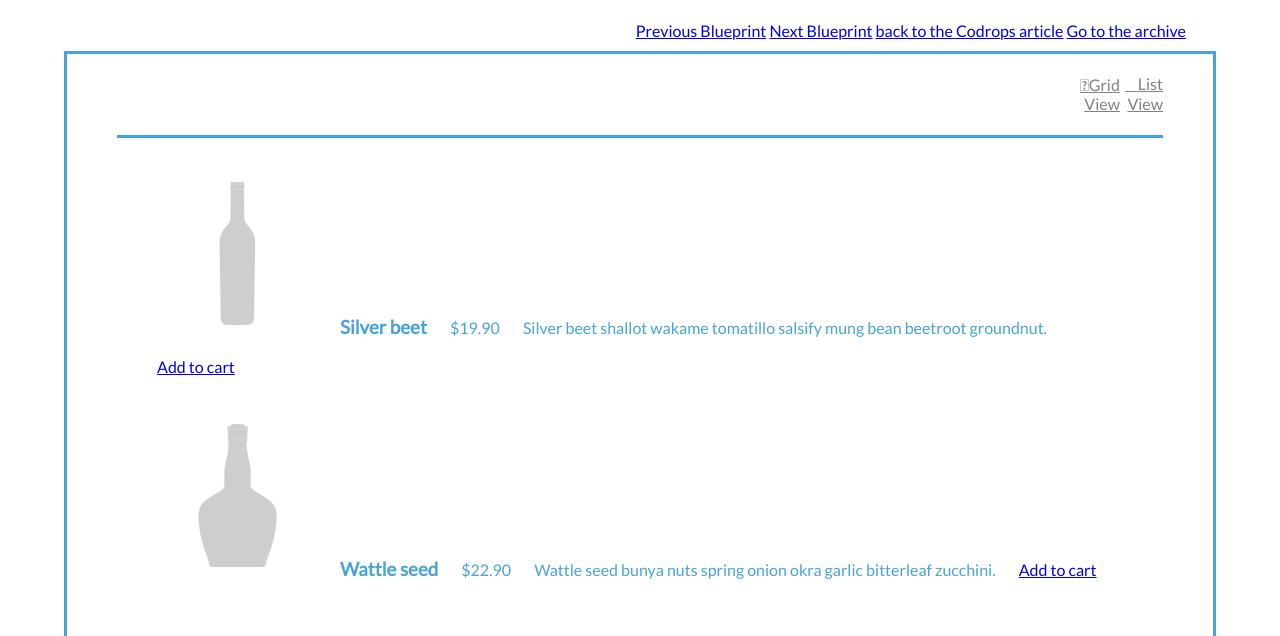
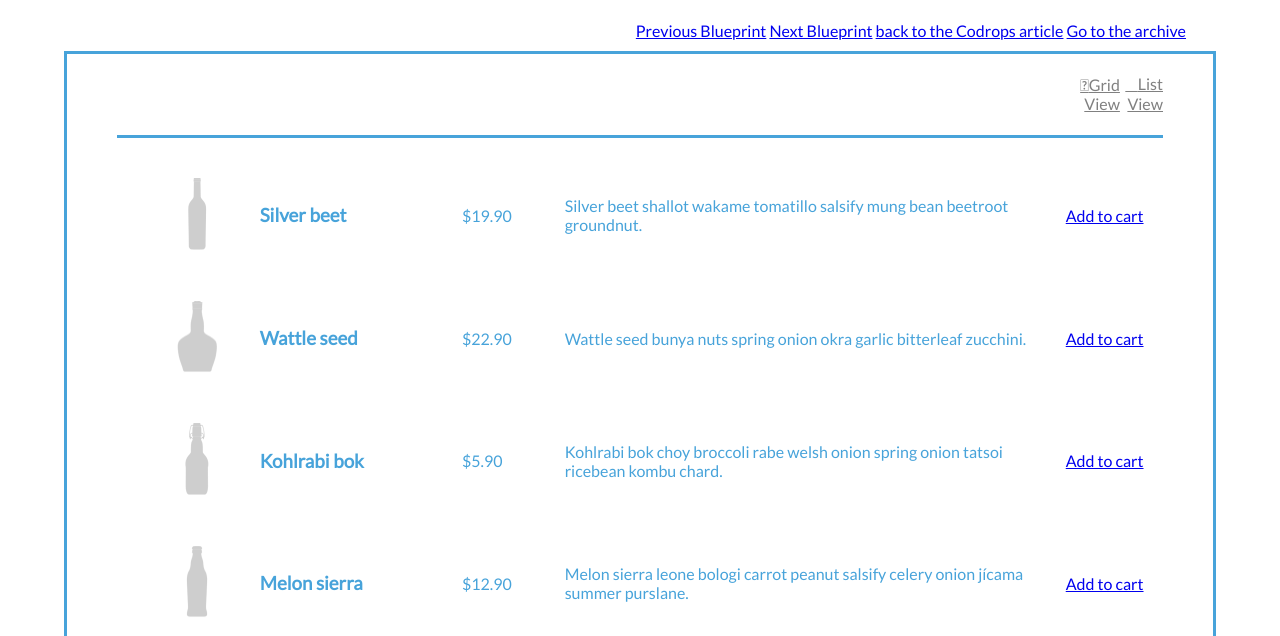
Before and after one commit to ericksonk/TIY-Assignments, a website: page ViewModeSwitch/index.html in a window 1280 px wide. Both pictures are taken after a click on the link "List View". Shown: the part 128-764 px from the top of the page. Drawn offline with Linux system fonts and the light colour scheme; files that its build step writes are made by us from their sources.

Commit message:
ViewMode- basic list view layout complete

```diff
--- a/ViewModeSwitch/css/styles.css
+++ b/ViewModeSwitch/css/styles.css
@@ -100,8 +100,7 @@ ul > li {
   margin-right: auto;
 }
 .cbp-vm-view-list li {
-  /*display: inline-block;*/
-  /*white-space: nowrap;*/
+  white-space: nowrap; /* `nowrap` prevents text from wrapping */
   /*vertical-align: middle;*/
   padding: 20px 0;
   width: 99%;
@@ -115,31 +114,42 @@ ul > li {
 }
 .cbp-vm-view-list li:last-of-type {
   padding-right: 0;
+  vertical-align: middle;
 }
-/*.cbp-vm-view-list .cbp-vm-image {
+.cbp-vm-view-list .cbp-vm-image {
   width: 10%;
+  vertical-align: middle;
   margin: 0;
+}
+.cbp-vm-image img {
+  max-width: 100%;
 }
 .cbp-vm-view-list .cbp-vm-title {
   width: 20%;
+  vertical-align: middle;
   margin: 0;
 }
 .cbp-vm-view-list .cbp-vm-price {
   width: 10%;
+  vertical-align: middle;
   margin: 0;
 }
 .cbp-vm-view-list .cbp-vm-details {
   width: 50%;
+  vertical-align: middle;
+  overflow: hidden; /* `overflow` controls what happens to content that breaks outside of its bounds | `hidden` overflowing content will be hidden */
+  white-space: normal; /* `white-space` controls how text is handled on the element it is applied to | `normal` will wrap the text */
   margin: 0;
 }
 .cbp-vm-view-list .cbp-vm-add {
   width: 10%;
+  vertical-align: middle;
   margin: 0;
-}*/
-.main {
-  padding: 0 30px 50px 30px;
-  border: solid #47A3DA;
 }
+/*.main {*/
+  /*padding: 0 30px 50px 30px;
+  border: solid #47A3DA;*/
+
 /*.cbp-vm-grid::before {
   content: "\f00a";
 }
```
